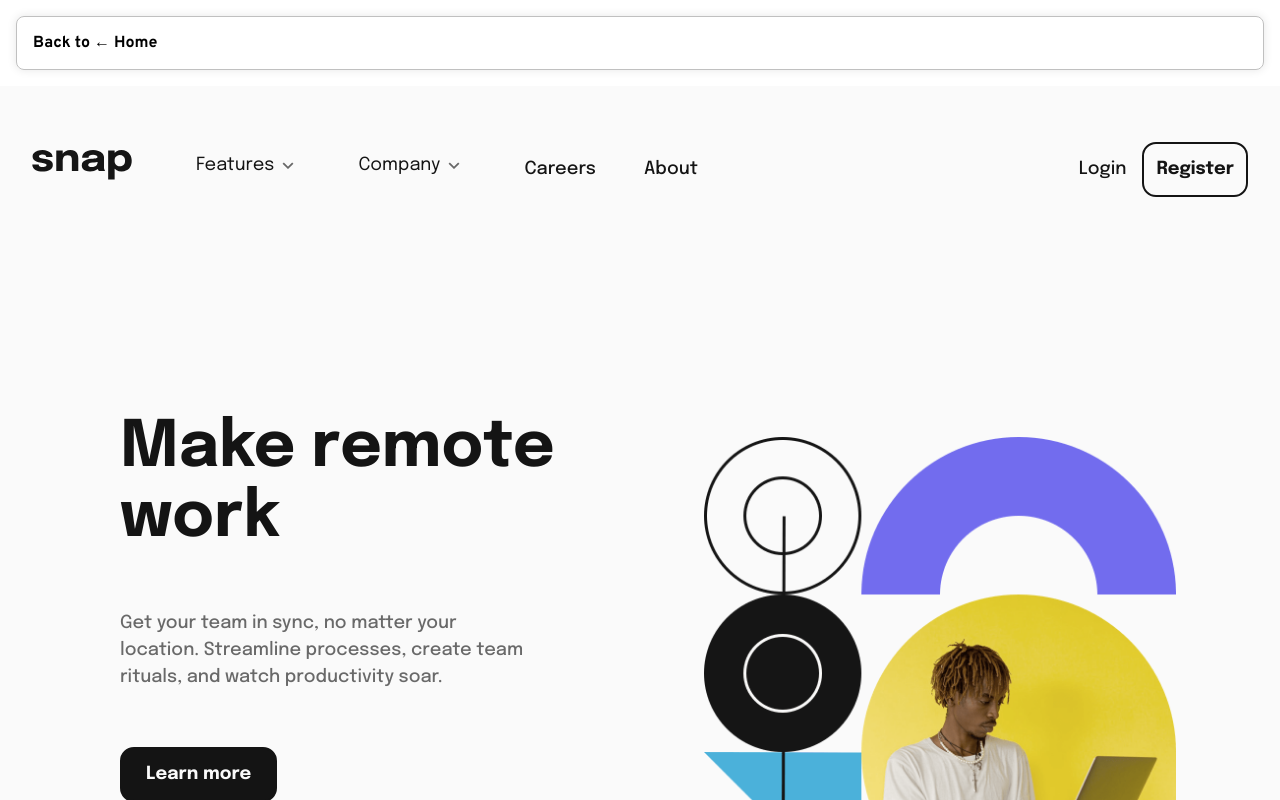
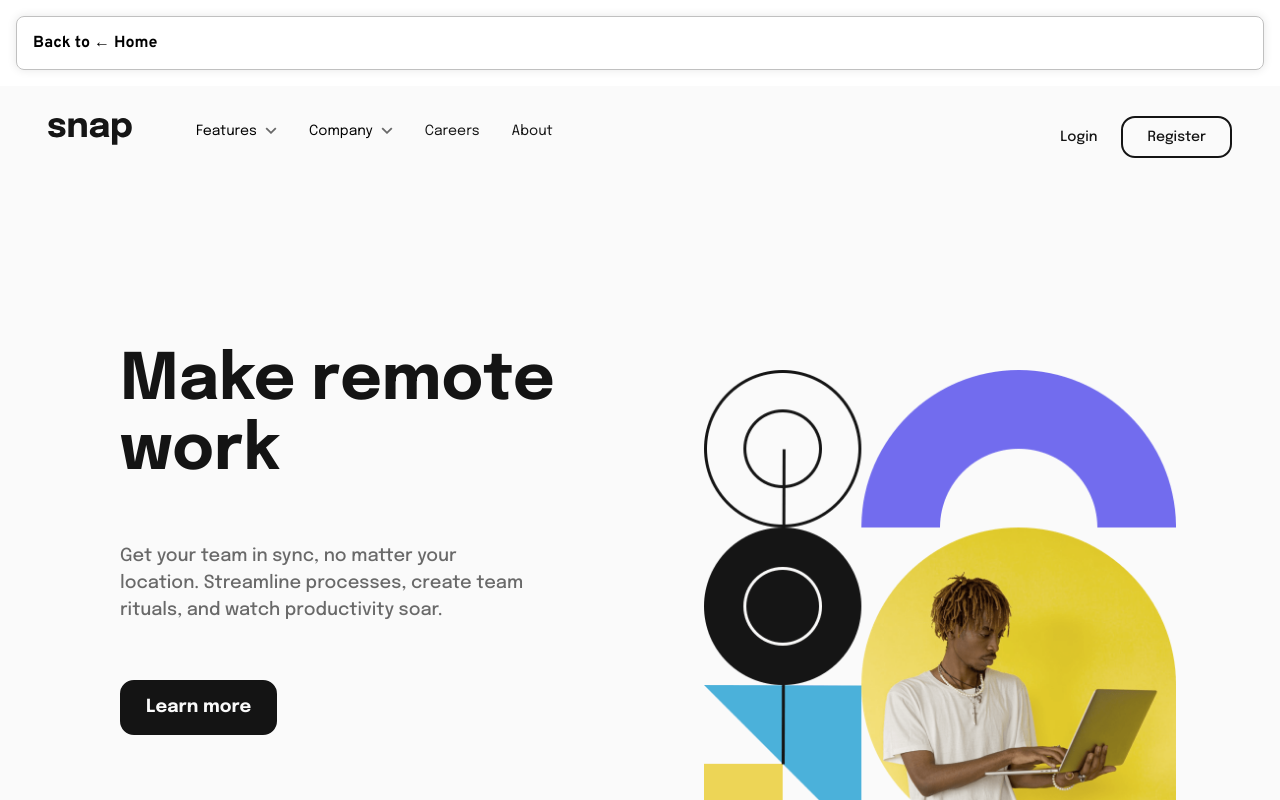
Before and after one commit to melissakipp/frontend-mentor-projects, a Next.js app: page /dropdown-nav in a window 1280 px wide. Shown: the top 800 px of the page. Built offline with nearby package versions, Linux system fonts and the light colour scheme.

Commit message:
Add functionality and adjust style

```diff
--- a/app/dropdown-nav/components/Header.module.css
+++ b/app/dropdown-nav/components/Header.module.css
@@ -1,277 +1,263 @@
+/* Mobile-first base styles */
 .header {
-  margin: 2rem;
   font-family: inherit;
 }
 
-/* Navigation - Base */
-.navbar {
-  font-family: inherit;
+.headerContainer {
   display: flex;
-  flex-wrap: nowrap;
   justify-content: space-between;
   align-items: center;
-  padding: 1.5rem 0;
-  width: 100%;
 }
 
 .logo {
-  z-index: 20;
+  margin: 1rem 0 0 1rem;
 }
 
-.navWrapper {
-  display: flex;
-  align-items: center;
-  width: 100%;
+/* Navigation - Mobile First */
+.desktopNav {
+  display: none; /* Hidden on mobile */
 }
 
-.navLinks {
-  list-style: none;
-  display: flex;
-  align-items: center;
-  gap: 2rem;
-  margin: 1rem auto;
-  width: 100%;
+/* Mobile Navigation */
+.mobileMenuBtn {
+  background: none;
+  border: none;
+  cursor: pointer;
+  margin: 0.5rem 1rem 0 0 ;
+  z-index: 102;
 }
 
-.register:hover,
-.register:focus {
-  border-color: var(--rw-black);
+.mobileNavOverlay {
+  position: fixed;
+  top: 0;
+  right: 0;
+  width: 100%;
+  height: 100vh;
+  background-color: rgba(0, 0, 0, 0.7);
+  z-index: 101;
 }
 
-.button {
+.mobileNav {
+  display: flex;
+  flex-direction: column;
+  position: fixed;
+  top: 0;
+  right: 0;
+  width: 60vw;
+  max-width: 300px;
+  height: 100vh;
+  background-color: var(--rw-white);
+  padding: 18vh 1.5rem 1.5rem;
+  animation: slideIn 0.3s ease-out;
+}
+
+@keyframes slideIn {
+  from { transform: translateX(100%); }
+  to { transform: translateX(0); }
+}
+
+.mobileNavList, .mobileNavItem {
+  font-size: 0.875rem;
+  font-style: normal;
+  font-weight: 400;
+  line-height: 1rem; /* 114.286% */
+  list-style-type: none;
+}
+
+.mobileNavItem {
+  margin: 1.5rem 0;
+}
+
+.mobileNavItem a, .mobileDropdownBtn {
+  text-decoration: none;
+  font-size: 1rem;
+}
+
+.mobileDropdownBtn {
   background: none;
   border: none;
+  cursor: pointer;
   font-family: inherit;
   font-size: inherit;
-  color: inherit;
-  cursor: pointer;
   display: flex;
   align-items: center;
   gap: 0.5rem;
+  padding: 0;
+  width: 100%;
+  text-align: left;
 }
 
-.btn {
-  padding: 0.75rem 1.5rem;
-  border-radius: 14px;
-  border: 2px solid var(--rw-black);
-  font-weight: var(--rw-bold-weight);
+.mobileDropdown {
+  list-style-type: none;
+  padding: 0.5rem 0 0 1.5rem;
+  margin: 0.75rem 0 0;
 }
 
-.btnPrimary {
-  background: var(--rw-black);
-  color: var(--rw-white);
+.mobileDropdownItem {
+  display: flex;
+  align-items: center;
+  gap: 0.75rem;
+  padding: 0.75rem 0;
+  text-decoration: none;
 }
 
-.btnPrimary:hover {
-  background: transparent;
-  color: var(--rw-black);
+.mobileAuthButtons {
+  margin-top: 2rem;
+  display: flex;
+  flex-direction: column;
+  align-items: center;
 }
 
-.navAuth {
-  display: flex;
-  align-items: center;
-  justify-content: center;
-  gap: 1rem;
-  width: 40%;
-  margin: auto 1rem;
+.mobileLoginBtn, .mobileRegisterBtn {
+  display: block;
+  width: 100%;
+  text-align: center;
+  text-decoration: none;
+  padding: 0.75rem 0;
+  border-radius: 14px;
+  margin: 0.5rem 0;
+  font-size: 1rem;
+  font-style: normal;
+  font-weight: 400;
+  line-height: 1.625rem; /* 162.5% */
 }
 
-/* Dropdown styles */
-.dropdownToggle {
-  position: relative;
-  padding-right: 1rem;
+.mobileRegisterBtn {
+  border: 2px solid var(--rw-black);
 }
 
-.iconArrow {
-  transition: transform 0.2s ease;
+/* Animations */
+@keyframes fadeIn {
+  from { opacity: 0; transform: translateY(-10px); }
+  to { opacity: 1; transform: translateY(0); }
 }
 
-.dropdownToggle[aria-expanded="true"] .iconArrow {
-  transform: rotate(180deg);
-}
-
-.dropdownMenu {
-  display: none;
-  position: absolute;
-  list-style: none;
-}
-
-.dropdownMenuActive {
-  display: block;
-  padding: 2rem;
-}
-
-.dropdownMenu .dropdownItem {
-  margin-bottom: 1rem;
-}
-
-.dropdownMenuActive .dropdownItem {
-  margin-bottom: 1rem;
-}
-
-.dropdownMenu .dropdownItem :last-child {
-  margin-bottom: 0;
-}
-
-.menuItemWrapper {
-  display: flex;
-  align-items: center;
-  gap: 1rem;
-}
-
-.dropdownIcon {
-  width: 1rem;
-  height: 1rem;
-}
-
-/* Mobile First Base Styles */
-.menuToggle {
-  display: block;
-  position: relative;
-  z-index: 110;
-  margin-right: 1rem;
-}
-
-.iconClose {
-  display: none;
-}
-
-.navOverlay {
-  display: none;
-  position: fixed;
-  top: 0;
-  left: 0;
-  right: 0;
-  bottom: 0;
-  background-color: rgba(0, 0, 0, 0.5);
-  z-index: 90;
-}
-
-.navOverlayActive {
-  display: block;
-}
-
-.navWrapper {
-  position: fixed;
-  top: 0;
-  right: -100%;
-  width: 80%;
-  height: 100%;
-  background-color: var(--rw-pure-white);
-  z-index: 100;
-  padding: 4rem 1.11rem 1.33rem 1.11rem;
-  transition: right 0.3s ease;
-  overflow-y: auto;
-  display: flex;
-  flex-direction: column;
-  justify-content: flex-start;
-  align-items: flex-start;
-}
-
-.navWrapperActive {
-  right: 0;
-}
-
-.navLinks {
-  flex-direction: column;
-  align-items: flex-start;
-  width: 100%;
-  margin-top: 2.5rem;
-  padding-left: 0;
-}
-
-.navLinksItem {
-  margin: 15px 0;
-  width: 100%;
-}
-
-.dropdownMenu {
-  position: static;
-  box-shadow: none;
-  padding-left: 20px;
-  margin-top: 10px;
-  display: none;
-}
-
-.dropdownMenuActive {
-  display: block;
-}
-
-.navAuth {
-  flex-direction: column;
-  align-items: center;
-  margin-top: 20px;
-}
-
-.btnWide {
-  text-align: center;
-  padding: 0.75rem;
-  width: 100%;
-}
-
-.menuToggle[aria-expanded="true"] .iconMenu {
-  display: none;
-}
-
-.menuToggle[aria-expanded="true"] .iconClose {
-  display: block;
-}
-
-/* Desktop Styles */
-@media (min-width: 1200px) {
-  .menuToggle {
-    display: none;
+/* Desktop styles - in media query */
+@media (min-width: 1024px) {
+  .header {
+    margin: 1rem;
   }
 
-  .navWrapper {
-    position: static;
-    display: flex;
-    flex-direction: row;
-    justify-content: space-between;
-    align-items: center;
-    background-color: transparent;
-    width: 100%;
-    height: auto;
-    padding: 0;
-    right: 0;
-    overflow-y: visible;
+  .headerContainer {
+    margin: 2rem;
   }
 
-  .navLinks {
-    display: flex;
-    flex-direction: row;
-    align-items: flex-start;
-    margin: 0;
-    margin-left: 4rem;
-    width: auto;
+  .logo {
+    margin: 0 4rem 0 0;
   }
 
-  .navLinksItem {
-    position: relative;
-    margin: 0 1rem 0 0;
-    width: auto;
+  /* Desktop Navigation */
+  .desktopNav {
+    display: flex;
+    flex: 1;
+    justify-content: space-between;
   }
 
-  .navAuth {
-    flex-direction: row;
+  .navList {
+    display: flex;
+    list-style-type: none;
+    padding: 0;
     margin: 0;
-    margin-left: auto;
-    width: auto;
-    align-items: center;
+    gap: 2rem;
   }
 
-  .dropdownMenu {
+  .navItem, .navItem .dropdownBtn {
+    position: relative;
+    font-size: 0.875rem;
+    font-style: normal;
+    font-weight: 400;
+    line-height: 1rem; /* 114.286% */
+    margin: 0;
+    padding: 0;
+  }
+
+  .navItem a, .dropdownBtn {
+    text-decoration: none;
+    transition: color 0.2s ease;
+
+  }
+
+  .navItem a:hover, .dropdownBtn:hover {
+    color: hsl(0, 0%, 41%);
+  }
+
+  .dropdownBtn {
+    background: none;
+    border: none;
+    cursor: pointer;
+    font-family: inherit;
+    font-size: 1rem;
+    display: flex;
+    align-items: center;
+    gap: 0.5rem;
+    padding: 0;
+    margin: 0;
+  }
+
+  .dropdownIcon {
+    width: 12px;
+    height: auto;
+    transition: transform 0.3s ease;
+  }
+
+  .dropdown {
     position: absolute;
     top: 100%;
     left: 0;
-    box-shadow: var(--rw-shadow);
-    padding: 1rem;
-    background: white;
+    min-width: 160px;
+    background-color: white;
     border-radius: 10px;
-    min-width: 160px;
+    box-shadow: 0 10px 40px rgba(0, 0, 0, 0.15);
+    padding: 1.25rem;
+    margin-top: 1rem;
+    list-style: none;
+    z-index: 10;
+    animation: fadeIn 0.2s ease-out;
   }
 
-  .containerMenuOpen {
-    overflow: visible;
+  .dropdownItem {
+    display: flex;
+    align-items: center;
+    gap: 0.75rem;
+    padding: 0.5rem 0;
+    color: hsl(0, 0%, 41%);
+    text-decoration: none;
+    transition: color 0.2s ease;
+  }
+
+  .dropdownItem:hover {
+    color: hsl(0, 0%, 8%);
+  }
+
+  .featureIcon {
+    width: 16px;
+    height: 16px;
+  }
+
+  .authButtons {
+    display: block;
+  }
+
+  .loginBtn, .registerBtn {
+    text-decoration: none;
+    padding: 0.75rem 1.5rem;
+    border-radius: 0.875rem;
+    font-size: 0.875rem;
+    transition: all 0.2s ease;
+  }
+
+  .registerBtn {
+    color: var(--rw-black);
+    border: 2px solid var(--rw-black);
+  }
+
+  .loginBtn:hover, .registerBtn:hover {
+    color: hsl(0, 0%, 41%);
+    border: 2px solid hsl(0, 0%, 41%);
+  }
+
+  /* Hide mobile navigation elements */
+  .mobileMenuBtn {
+    display: none;
   }
 }
--- a/app/dropdown-nav/components/Header.tsx
+++ b/app/dropdown-nav/components/Header.tsx
@@ -1,181 +1,242 @@
+'use client';
+import { useState, useEffect, useRef } from 'react';
 import Link from 'next/link';
 import Image from 'next/image';
-import Logo from '@/../public/images/dropdown-nav/logo.svg';
-import MenuIcon from '@/../public/images/dropdown-nav/icon-menu.svg';
-import ArrowIcon from '@/../public/images/dropdown-nav/icon-arrow-down.svg';
-import TodoIcon from '@/../public/images/dropdown-nav/icon-todo.svg';
-import CalendarIcon from '@/../public/images/dropdown-nav/icon-calendar.svg';
-import RemindersIcon from '@/../public/images/dropdown-nav/icon-reminders.svg';
-import PlanningIcon from '@/../public/images/dropdown-nav/icon-planning.svg';
-
 import styles from './Header.module.css';
 
-import { useState, useEffect } from 'react';
+import Logo from '@/../public/images/dropdown-nav/logo.svg';
+import IconMenu from '../../../public/images/dropdown-nav/icon-menu.svg';
+import IconClose from '../../../public/images/dropdown-nav/icon-close-menu.svg';
+import IconArrowDown from '../../../public/images/dropdown-nav/icon-arrow-down.svg';
+import IconArrowUp from '../../../public/images/dropdown-nav/icon-arrow-up.svg';
+
+import IconTodo from '../../../public/images/dropdown-nav/icon-todo.svg';
+import IconCalendar from '../../../public/images/dropdown-nav/icon-calendar.svg';
+import IconReminders from '../../../public/images/dropdown-nav/icon-reminders.svg';
+import IconPlanning from '../../../public/images/dropdown-nav/icon-planning.svg';
 
 export default function Header() {
-  const [menuOpen, setMenuOpen] = useState(false);
+  const [isMobileMenuOpen, setIsMobileMenuOpen] = useState(false);
   const [activeDropdown, setActiveDropdown] = useState<string | null>(null);
+  const navRef = useRef<HTMLDivElement>(null);
 
+    // Close dropdown when clicking outside
   useEffect(() => {
-    const handleEsc: (e: KeyboardEvent) => void = (e) => {
-      if (e.key === 'Escape') setActiveDropdown(null);
+    function handleClickOutside(event: MouseEvent) {
+      if (navRef.current && !navRef.current.contains(event.target as Node)) {
+        setActiveDropdown(null);
+      }
+    }
+
+    document.addEventListener('mousedown', handleClickOutside);
+    return () => document.removeEventListener('mousedown', handleClickOutside);
+  }, []);
+
+  // Close mobile menu on resize
+  useEffect(() => {
+    const handleResize = () => {
+      if (window.innerWidth >= 1024) {
+        setIsMobileMenuOpen(false);
+      }
     };
 
-    document.addEventListener('keydown', handleEsc);
-    return () => document.removeEventListener('keydown', handleEsc);
+    window.addEventListener('resize', handleResize);
+    return () => window.removeEventListener('resize', handleResize);
   }, []);
 
-  const toggleDropdown = (id: string) => {
-    setActiveDropdown(prev => (prev === id ? null : id));
-  }
+  const toggleMobileMenu = () => {
+    setIsMobileMenuOpen(!isMobileMenuOpen);
+    // Close any open dropdowns when toggling mobile menu
+    setActiveDropdown(null);
+  };
+
+  const toggleDropdown = (name: string) => {
+    setActiveDropdown(activeDropdown === name ? null : name);
+  };
 
   return (
-    <header className={styles.header}>
-      <nav className={styles.navbar}>
+    <header className={styles.header} ref={navRef}>
+      <div className={styles.headerContainer}>
+        {/* Logo */}
         <div className={styles.logo}>
-          <Image
-            src={Logo}
-            alt="Logo"
-            width={100}
-            height={30}
-          />
+          <Image src={Logo} alt="Snap Logo" />
         </div>
 
+        {/* Desktop Navigation */}
+        <nav className={styles.desktopNav}>
+          <ul className={styles.navList}>
+            {/* Features Dropdown */}
+            <li className={styles.navItem}>
               <button
-          className={`${styles.button} ${styles.menuToggle}`}
-          aria-expanded="false"
-          aria-controls="nav-links"
-          aria-label="Menu"
-          onClick={() => setMenuOpen(!menuOpen)}
+                className={styles.dropdownBtn}
+                onClick={() => toggleDropdown('features')}
+                aria-expanded={activeDropdown === 'features'}
+              >
+                <span>Features</span>
+                <Image
+                  src={activeDropdown === 'features' ? IconArrowUp : IconArrowDown}
+                  alt=""
+                  className={styles.dropdownIcon}
+                />
+              </button>
+              {activeDropdown === 'features' && (
+                <ul className={styles.dropdown}>
+                  <li>
+                    <Link href="#" className={styles.dropdownItem}>
+                      <Image src={IconTodo} alt="" className={styles.featureIcon} />
+                      <span>Todo List</span>
+                    </Link>
+                  </li>
+                  <li>
+                    <Link href="#" className={styles.dropdownItem}>
+                      <Image src={IconCalendar} alt="" className={styles.featureIcon} />
+                      <span>Calendar</span>
+                    </Link>
+                  </li>
+                  <li>
+                    <Link href="#" className={styles.dropdownItem}>
+                      <Image src={IconReminders} alt="" className={styles.featureIcon} />
+                      <span>Reminders</span>
+                    </Link>
+                  </li>
+                  <li>
+                    <Link href="#" className={styles.dropdownItem}>
+                      <Image src={IconPlanning} alt="" className={styles.featureIcon} />
+                      <span>Planning</span>
+                    </Link>
+                  </li>
+                </ul>
+              )}
+            </li>
+
+            {/* Company Dropdown */}
+            <li className={styles.navItem}>
+              <button
+                className={styles.dropdownBtn}
+                onClick={() => toggleDropdown('company')}
+                aria-expanded={activeDropdown === 'company'}
+              >
+                Company
+                <Image
+                  src={activeDropdown === 'company' ? IconArrowUp : IconArrowDown}
+                  alt=""
+                  className={styles.dropdownIcon}
+                />
+              </button>
+              {activeDropdown === 'company' && (
+                <ul className={styles.dropdown}>
+                  <li><Link href="#" className={styles.dropdownItem}>History</Link></li>
+                  <li><Link href="#" className={styles.dropdownItem}>Our Team</Link></li>
+                  <li><Link href="#" className={styles.dropdownItem}>Blog</Link></li>
+                </ul>
+              )}
+            </li>
+
+            <li className={styles.navItem}><Link href="#">Careers</Link></li>
+            <li className={styles.navItem}><Link href="#">About</Link></li>
+          </ul>
+
+          <div className={styles.authButtons}>
+            <Link href="#" className={styles.loginBtn}>Login</Link>
+            <Link href="#" className={styles.registerBtn}>Register</Link>
+          </div>
+        </nav>
+
+        {/* Mobile Menu Button */}
+        <button
+          className={styles.mobileMenuBtn}
+          onClick={toggleMobileMenu}
+          aria-expanded={isMobileMenuOpen}
+          aria-label="Toggle menu"
         >
           <Image
-            className={styles.iconMenu}
-            src={MenuIcon}
-            alt=""
-            width={22}
-            height={22}
+            src={isMobileMenuOpen ? IconClose : IconMenu}
+            alt={isMobileMenuOpen ? "Close menu" : "Open menu"}
           />
         </button>
+      </div>
 
-        <div id="nav-links" className={`${styles.navWrapper} ${menuOpen ? styles.active : ''}`}>
-          <ul className={styles.navLinks}>
-            <li className={styles.navLinksItem}>
+      {/* Mobile Navigation */}
+      {isMobileMenuOpen && (
+        <div className={styles.mobileNavOverlay}>
+          <nav className={styles.mobileNav}>
+            <ul className={styles.mobileNavList}>
+              {/* Features Mobile Dropdown */}
+              <li className={styles.mobileNavItem}>
                 <button
-                className={`${styles.button} ${styles.dropdownToggle}`}
-                aria-expanded={activeDropdown === 'features'}
-                onClick={() => toggleDropdown('features')}
+                  className={styles.mobileDropdownBtn}
+                  onClick={() => toggleDropdown('mobileFeatures')}
                 >
                   Features
                   <Image
-                  className={styles.iconArrow}
-                  src={ArrowIcon}
+                    src={activeDropdown === 'mobileFeatures' ? IconArrowUp : IconArrowDown}
                     alt=""
-                  width={12}
-                  height={7}
+                    className={styles.dropdownIcon}
                   />
                 </button>
-              <ul className={`${styles.dropdownMenu} ${activeDropdown === 'features' ? styles.active : ''}`} id="features-dropdown">
-                <li className={styles.dropdownItem}>
-                  <Link href="#">
-                    <div className={styles.menuItemWrapper}>
-                      <Image
-                        className={styles.dropdownIcon}
-                        src={TodoIcon}
-                        alt=""
-                        aria-hidden="true"
-                        width={20}
-                        height={20}
-                      />
+                {activeDropdown === 'mobileFeatures' && (
+                  <ul className={styles.mobileDropdown}>
+                    <li>
+                      <Link href="#" className={styles.mobileDropdownItem}>
+                        <Image src={IconTodo} alt="" className={styles.featureIcon} />
                         <span>Todo List</span>
-                    </div>
                       </Link>
                     </li>
-                <li className={styles.dropdownItem}>
-                  <Link href="#">
-                    <div className={styles.menuItemWrapper}>
-                      <Image
-                        className={styles.dropdownIcon}
-                        src={CalendarIcon}
-                        alt=""
-                        aria-hidden="true"
-                        width={20}
-                        height={20}
-                      />
+                    <li>
+                      <Link href="#" className={styles.mobileDropdownItem}>
+                        <Image src={IconCalendar} alt="" className={styles.featureIcon} />
                         <span>Calendar</span>
-                    </div>
                       </Link>
                     </li>
-                <li className={styles.dropdownItem}>
-                  <Link href="#">
-                    <div className={styles.menuItemWrapper}>
-                      <Image
-                        className={styles.dropdownIcon}
-                        src={RemindersIcon}
-                        alt=""
-                        aria-hidden="true"
-                        width={20}
-                        height={20}
-                      />
+                    <li>
+                      <Link href="#" className={styles.mobileDropdownItem}>
+                        <Image src={IconReminders} alt="" className={styles.featureIcon} />
                         <span>Reminders</span>
-                    </div>
                       </Link>
                     </li>
-                <li className={styles.dropdownItem}>
-                  <Link href="#">
-                    <div className={styles.menuItemWrapper}>
-                      <Image
-                        className={styles.dropdownIcon}
-                        src={PlanningIcon}
-                        alt=""
-                        aria-hidden="true"
-                        width={20}
-                        height={20}
-                      />
+                    <li>
+                      <Link href="#" className={styles.mobileDropdownItem}>
+                        <Image src={IconPlanning} alt="" className={styles.featureIcon} />
                         <span>Planning</span>
-                    </div>
                       </Link>
                     </li>
                   </ul>
+                )}
               </li>
 
-            <li className={styles.navLinksItem}>
+              {/* Company Mobile Dropdown */}
+              <li className={styles.mobileNavItem}>
                 <button
-                className={`${styles.button} ${styles.dropdownToggle}`}
-                aria-expanded="false"
-                aria-controls="company-dropdown"
+                  className={styles.mobileDropdownBtn}
+                  onClick={() => toggleDropdown('mobileCompany')}
                 >
                   Company
                   <Image
-                  className={styles.iconArrow}
-                  src={ArrowIcon}
+                    src={activeDropdown === 'mobileCompany' ? IconArrowUp : IconArrowDown}
                     alt=""
-                  width={12}
-                  height={7}
+                    className={styles.dropdownIcon}
                   />
                 </button>
-              <ul id="company-dropdown" className={styles.dropdownMenu}>
-                <li><Link href="#">History</Link></li>
-                <li><Link href="#">Our Team</Link></li>
-                <li><Link href="#">Blog</Link></li>
+                {activeDropdown === 'mobileCompany' && (
+                  <ul className={styles.mobileDropdown}>
+                    <li><Link href="#" className={styles.mobileDropdownItem}>History</Link></li>
+                    <li><Link href="#" className={styles.mobileDropdownItem}>Our Team</Link></li>
+                    <li><Link href="#" className={styles.mobileDropdownItem}>Blog</Link></li>
                   </ul>
+                )}
               </li>
 
-            <li className={styles.navLinksItem}>
-              <Link href="#">Careers</Link>
-            </li>
-            <li className={styles.navLinksItem}>
-              <Link href="#">About</Link>
-            </li>
+              <li className={styles.mobileNavItem}><Link href="#">Careers</Link></li>
+              <li className={styles.mobileNavItem}><Link href="#">About</Link></li>
             </ul>
 
-          <div className={styles.navAuth}>
-            <Link className={styles.login} href="#">Login</Link>
-            <Link className={`${styles.btn} ${styles.btnWide}`} href="#">Register</Link>
+            <div className={styles.mobileAuthButtons}>
+              <Link href="#" className={styles.mobileLoginBtn}>Login</Link>
+              <Link href="#" className={styles.mobileRegisterBtn}>Register</Link>
             </div>
+          </nav>
         </div>
-
-        <div className={styles.navOverlay} aria-hidden="true"></div>
-      </nav>
+      )}
     </header>
   );
 }
```
Lines whose indentation alone changed are shown as unchanged.
